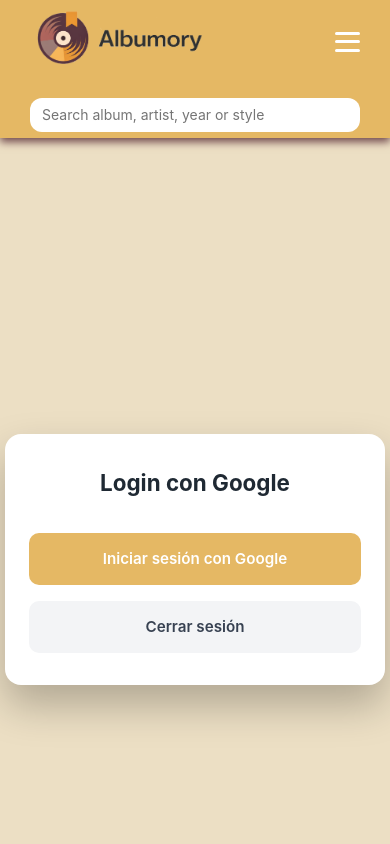
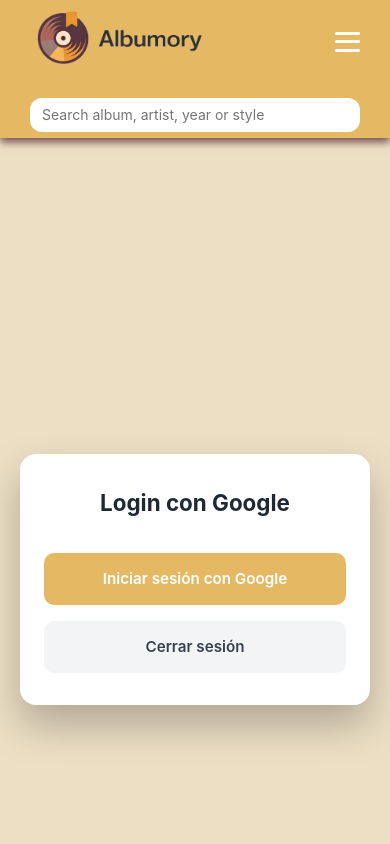
Before and after one commit to Music-App-Developers/react-music-app, a React (Vite) app: page /login in a window 390 px wide. Shown: the top 844 px of the page. Built offline with nearby package versions, Linux system fonts and the light colour scheme; no server answers.

Commit message:
add css to music style

```diff
--- a/src/App.jsx
+++ b/src/App.jsx
@@ -17,7 +17,7 @@
   const { user, loading } = useAuth();
 
   if (loading) {
-    return <div>Loading...</div>; // Or a proper loader
+    return <div>Loading...</div>;
   }
 
   return (
--- a/src/index.css
+++ b/src/index.css
@@ -1,23 +1,35 @@
-:root {
-  font-family: system-ui, Avenir, Helvetica, Arial, sans-serif;
-  line-height: 1.5;
-  font-weight: 400;
+* {
+  margin: 0;
+  padding: 0;
+  box-sizing: border-box;
+  font-family: Verdana, Geneva, Tahoma, sans-serif;
+}
 
-  color-scheme: light dark;
-  color: rgba(255, 255, 255, 0.87);
-  background-color: white;
 
-  font-synthesis: none;
-  text-rendering: optimizeLegibility;
-  -webkit-font-smoothing: antialiased;
-  -moz-osx-font-smoothing: grayscale;
-}
 
 .app {
   min-height: 100vh;
   display: flex;
   flex-direction: column;
 }
+
+.main-content {
+  flex: 1;
+  background-color: var(--color-bg-main);
+  padding: 20px;
+}
+
+
+.genre {
+  display: inline-block;
+  padding: 3px 8px;
+  font-size: 12px;
+  font-weight: bold;
+  color: white;
+  background-color: #e8c8cb;
+  border-radius: 8px;
+}
+
 
 .main-content {
   flex-grow: 1;
@@ -58,14 +70,17 @@
   display: flex;
   flex-wrap: wrap;
   justify-content: center;
+  align-items: stretch;
   flex-grow: 0;
   flex-shrink: 0;
   flex-basis: 31%;
-  background-color:#ECDFC4;
+  background-color: #ECDFC4;
 }
 
 
 .albums-card {
+  display: flex;
+  flex-direction: column;
   margin: 10px 1%;
   flex-grow: 0;
   flex-shrink: 0;
@@ -95,11 +110,17 @@
 
 .footer {
   background-color: #734E57;
+  padding: 20px;
+  color: white;
 }
 
 @media (max-width: 800px) {
- body{
-  display: flex;
-  flex-direction: column;
- }
+  body {
+    display: flex;
+    flex-direction: column;
+  }
+
+  h1 {
+    font-size: 2.4em;
+  }
 }
--- a/src/pages/AboutPage.css
+++ b/src/pages/AboutPage.css
@@ -1,5 +1,3 @@
-/* About Us Page */
-
 .about-container {
   max-width: 900px;
   margin: 0 auto;
@@ -72,8 +70,6 @@
   color: #6b7280;
 }
 
-/* Responsive */
-
 @media (max-width: 600px) {
   .about-title {
     font-size: 2rem;
--- a/src/pages/AlbumDetails.css
+++ b/src/pages/AlbumDetails.css
@@ -3,10 +3,11 @@
   box-sizing: border-box;
   margin: 0;
   padding: 0;
+  font-family: Verdana, Geneva, Tahoma, sans-serif;
 }
 
 body {
-  font-family: system-ui, -apple-system, BlinkMacSystemFont, "Segoe UI", sans-serif;
+  font-family: Verdana, Geneva, Tahoma, sans-serif;
   background-color: #ECDFC4;
   color: #222;
 
@@ -112,7 +113,7 @@
 }
 
 .btn-edit {
-  background-color: #E5B864; /* azul */
+  background-color: #E5B864;
   color: #ffffff;
   margin: 10px;
 }
--- a/src/pages/Form.css
+++ b/src/pages/Form.css
@@ -94,3 +94,8 @@
     font-size: 50px;
     color: #6B6B6B;
 }
+
+.music-form-group label {
+    font-size: 20px;
+    font-family:Verdana, Geneva, Tahoma, sans-serif;
+}
--- a/src/pages/Home.jsx
+++ b/src/pages/Home.jsx
@@ -60,7 +60,7 @@
           <Group justify="space-between" mt="md" mb="xs">
             <Text fw={500}>{element.artist}</Text>
             <Text fw={400}>{element.album}</Text>
-            <Text fw={450}>{element.style}</Text>
+            <Text className="genre" fw={450}>{element.style}</Text>
           </Group>
 
           <Text size="sm" c="dimmed">
--- a/src/pages/NavBar.jsx
+++ b/src/pages/NavBar.jsx
@@ -3,8 +3,8 @@
 import logo from "../images/albumory-logo.png"
 import "./NavBar.css"
 import { useAuth } from "../contexts/AuthContext"
-import { signOut } from "firebase/auth"; // Importa signOut
-import { auth } from "../components/firebase"; // Asegúrate de que la ruta a firebase sea correcta
+import { signOut } from "firebase/auth";
+import { auth } from "../components/firebase";
 
 function NavBar({ search, setSearch }) {
     const [menuOpen, setMenuOpen] = useState(false)
```
